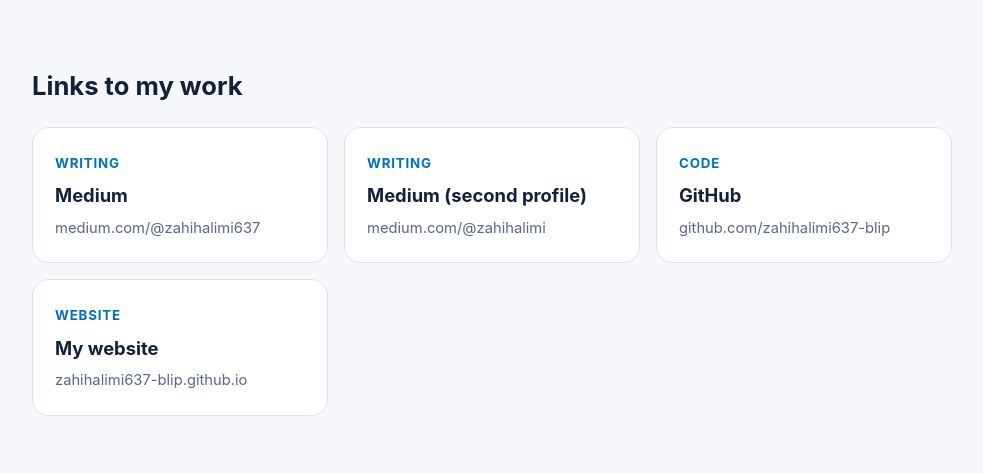
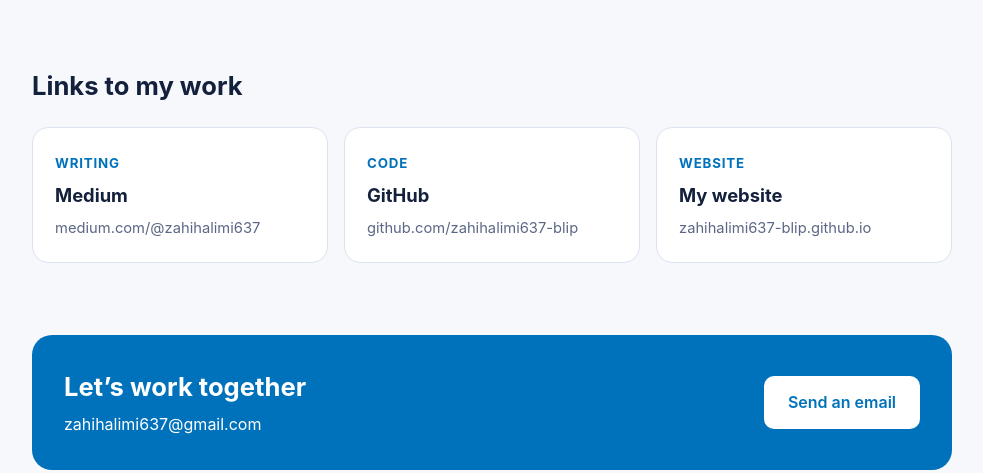
Before and after one commit to zahihalimi637-blip/zahihalimi637-blip.github.io, a website built with webpack: page land/index.html in a window 1280 px wide. Shown: the part 456-929 px from the top of the page, without its empty margins (148-1131 px from the left). Built offline with nearby package versions, Linux system fonts and the light colour scheme.

Commit message:
update the website

```diff
--- a/land/index.html
+++ b/land/index.html
@@ -92,7 +92,6 @@ footer{text-align:center;color:var(--muted);font-size:.9rem;padding:32px 0 40px}
       <h2>Links to my work</h2>
       <div class="cards">
         <a class="card" href="https://medium.com/@zahihalimi637" target="_blank" rel="noopener"><small>Writing</small><h3>Medium</h3><span>medium.com/@zahihalimi637</span></a>
-        <a class="card" href="https://medium.com/@zahihalimi" target="_blank" rel="noopener"><small>Writing</small><h3>Medium (second profile)</h3><span>medium.com/@zahihalimi</span></a>
         <a class="card" href="https://github.com/zahihalimi637-blip" target="_blank" rel="noopener"><small>Code</small><h3>GitHub</h3><span>github.com/zahihalimi637-blip</span></a>
         <a class="card" href="https://zahihalimi637-blip.github.io" target="_blank" rel="noopener"><small>Website</small><h3>My website</h3><span>zahihalimi637-blip.github.io</span></a>
       </div>
```
